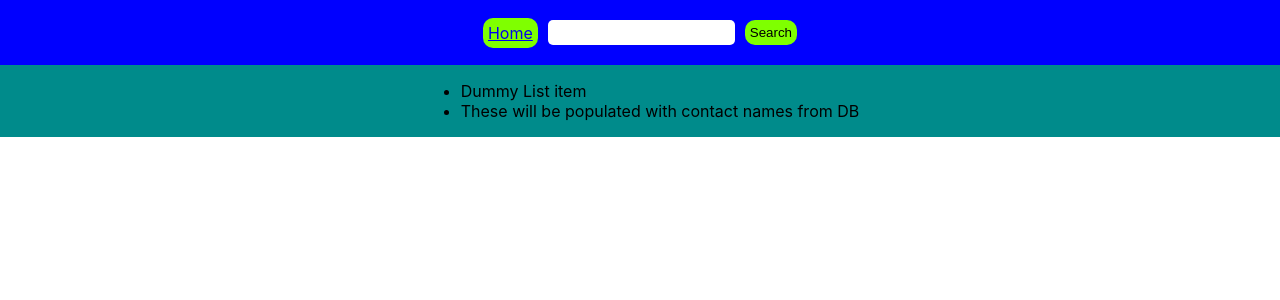
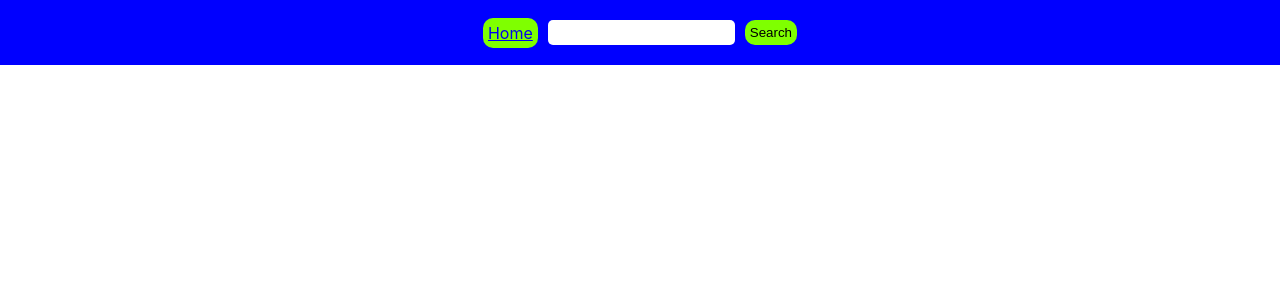
Before and after one commit to BoltonAndrew/address-book-front, a React (Create React App) app: page / in a window 1280 px wide. Shown: the top 300 px of the page. Built offline with nearby package versions, Linux system fonts and the light colour scheme.

Commit message:
Added react-router-dom. I don't think it works, but it does run without errors

```diff
--- a/package.json
+++ b/package.json
@@ -9,6 +9,7 @@
     "express": "^4.17.1",
     "react": "^17.0.1",
     "react-dom": "^17.0.1",
+    "react-router-dom": "^5.2.0",
     "react-scripts": "4.0.2",
     "web-vitals": "^1.1.0"
   },
--- a/src/App.js
+++ b/src/App.js
@@ -1,14 +1,19 @@
 import './App.css';
 import Navbar from "./components/Navbar"
 import ContactList from "./components/ContactList"
+import {BrowserRouter, Switch, Route, Link} from 'react-router-dom';
 
 
 function App() {
   return (
-    <div>
-      <Navbar />
-      <ContactList />
-    </div>
+      <div>
+        <main>
+          <Switch>
+            <Route path='/' component={Navbar} exact />
+            <Route path='/contacts' component={ContactList} />
+          </Switch>
+        </main>
+      </div>
   );
 }
 
--- a/src/components/Navbar.js
+++ b/src/components/Navbar.js
@@ -1,5 +1,7 @@
 import React, {useState} from 'react';
-import "../App.css"
+import "../App.css";
+import {BrowserRouter, Switch, Route, Link} from 'react-router-dom';
+
 
 const Navbar = () => {
     const [input, setInput] = useState("")
@@ -11,7 +13,7 @@ const Navbar = () => {
 
     return(
         <div className="nav">
-            <a className="home-btn" href="/">Home</a>
+            <Link to='/'><a className="home-btn">Home</a></Link>
             <form>
                 <input onChange={handleSubmit} className="searchbar" type="text"/>
                 <button className="search-btn">Search</button>
--- a/src/index.js
+++ b/src/index.js
@@ -3,11 +3,15 @@ import ReactDOM from 'react-dom';
 import './index.css';
 import App from './App';
 import reportWebVitals from './reportWebVitals';
+import {BrowserRouter as Router, Switch, Route, Link} from 'react-router-dom';
 
 ReactDOM.render(
   <React.StrictMode>
-    <App />
-  </React.StrictMode>,
+    <Router>
+      <App />
+    </Router>
+  </React.StrictMode>
+,
   document.getElementById('root')
 );
 
```
Also changed, not shown: 2 other files (tests, documents, lock files or other folders).
